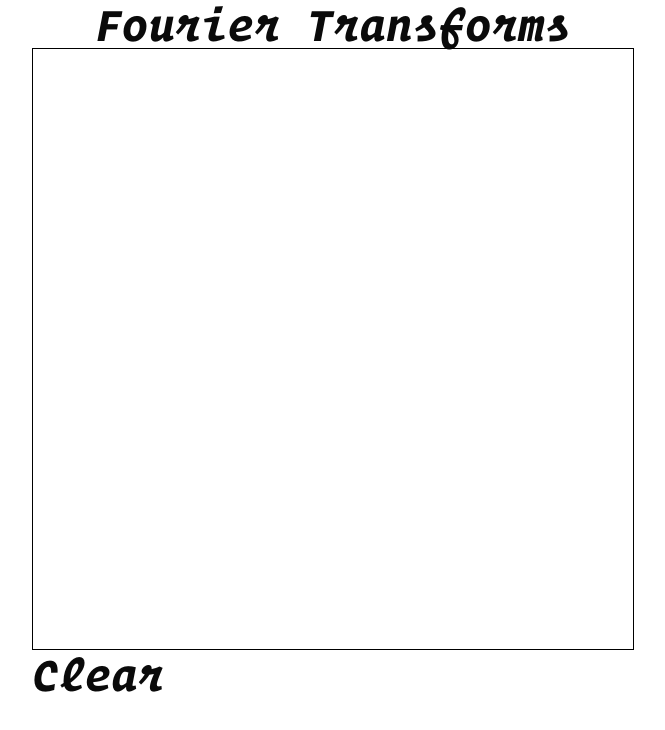
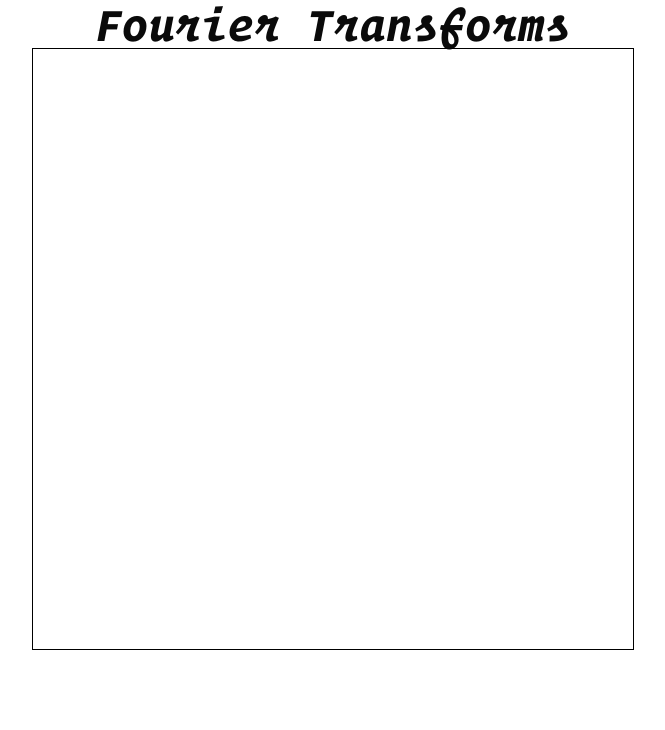
Before and after one commit to 4oeuhtns/fouriertransform, a Next.js app: page / in a window 1280 px wide. Shown: the top 730 px of the page, without its empty margins (307-972 px from the left). Built offline with nearby package versions, Linux system fonts and the light colour scheme.

Commit message:
no clear button

```diff
--- a/components/drawingCanvas.jsx
+++ b/components/drawingCanvas.jsx
@@ -97,7 +97,7 @@ export default function DrawingCanvas({ onPointsUpdate }) {
         onTouchMove={draw}
         onTouchEnd={stopDrawing}
       />
-      <button onClick={clearCanvas}>Clear</button>
+      {/* <button onClick={clearCanvas}>Clear</button> */}
     </div>
   );
 }
```
